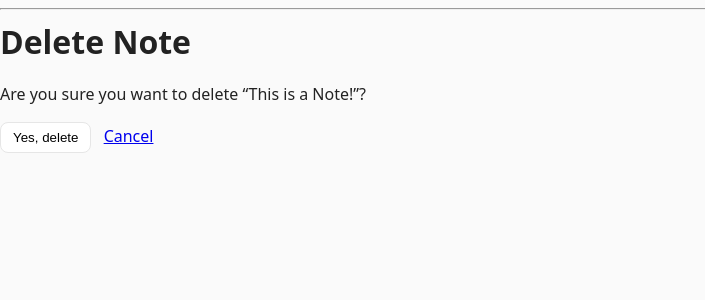
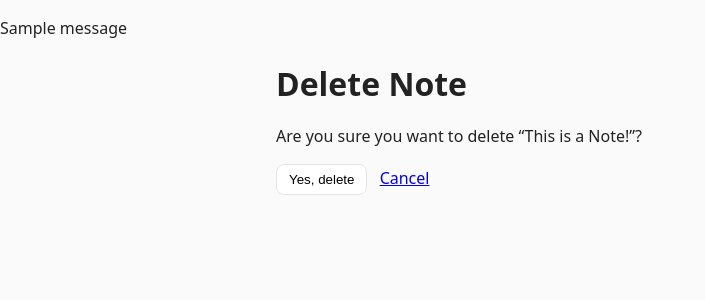
Before and after one commit to VinceVSCode/Django_Playground, a Django app: page /notes/1/delete/ in a window 1280 px wide. Shown: the part 49-349 px from the top of the page, without its empty margins (0-705 px from the left). Run offline with Django 5.2, Linux system fonts and the light colour scheme; a user stored in the database is signed in; data comes from the database, SQL or seed files in the repository; tables that the repository leaves empty hold one stand-in row (values such as "Sample post"); one stand-in notice (Sample message) is shown.

Commit message:
- Refactor base.html to include flash messages section for better user feedback

```diff
--- a/DjangoPlayground/firstsite/templates/firstsite/base.html
+++ b/DjangoPlayground/firstsite/templates/firstsite/base.html
@@ -12,7 +12,18 @@
     <a href="{% url 'create_note' %}">New note</a> |
     <a href="/accounts/logout/">Logout</a>
   </nav>
-  <hr/>
-  {% block content %}{% endblock %}
+  <!-- Flash messages -->
+  {% if messages %}
+    <ul class="messages">
+      {% for message in messages %}
+        <li class="message {{ message.tags|default:'info' }}">{{ message }}</li>
+      {% endfor %}
+    </ul>
+  {% endif %}
+
+  <div class="container">
+    {% block content %}{% endblock %}
+  </div>
+
 </body>
 </html>
```
